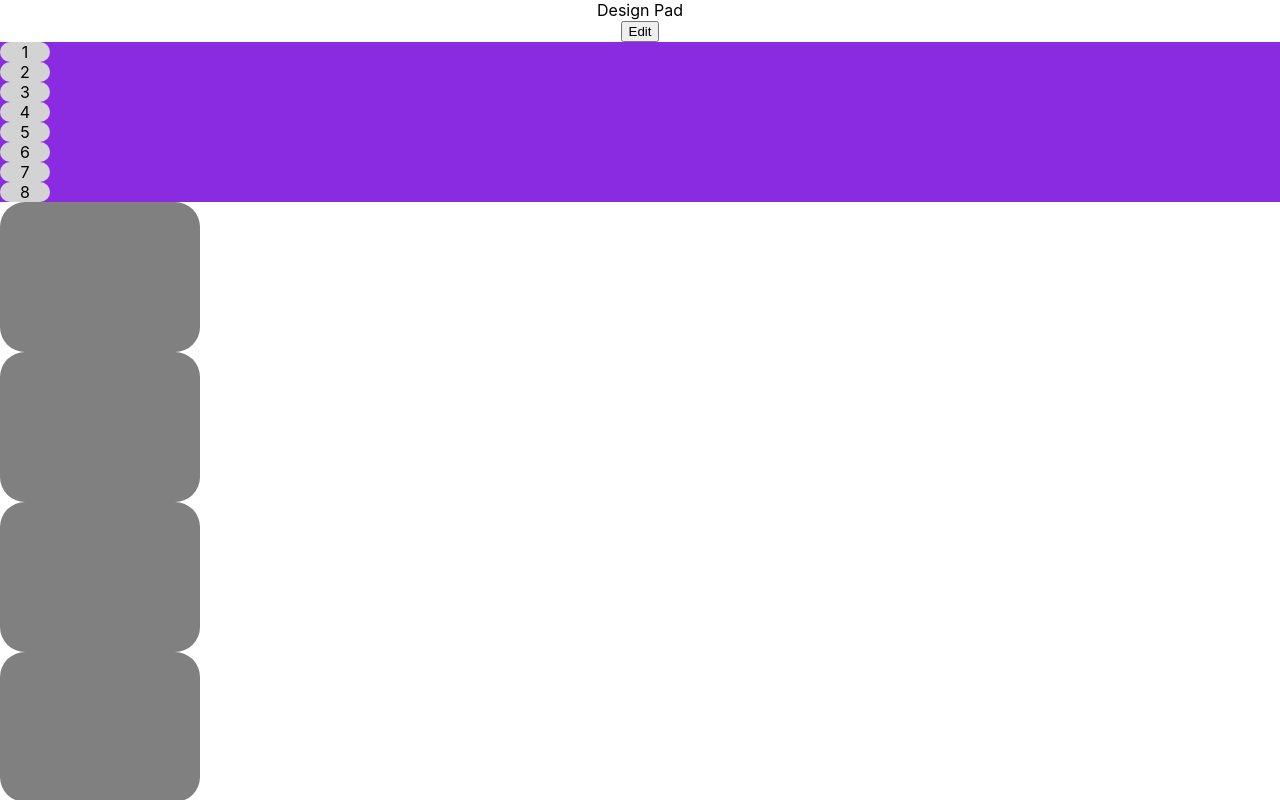
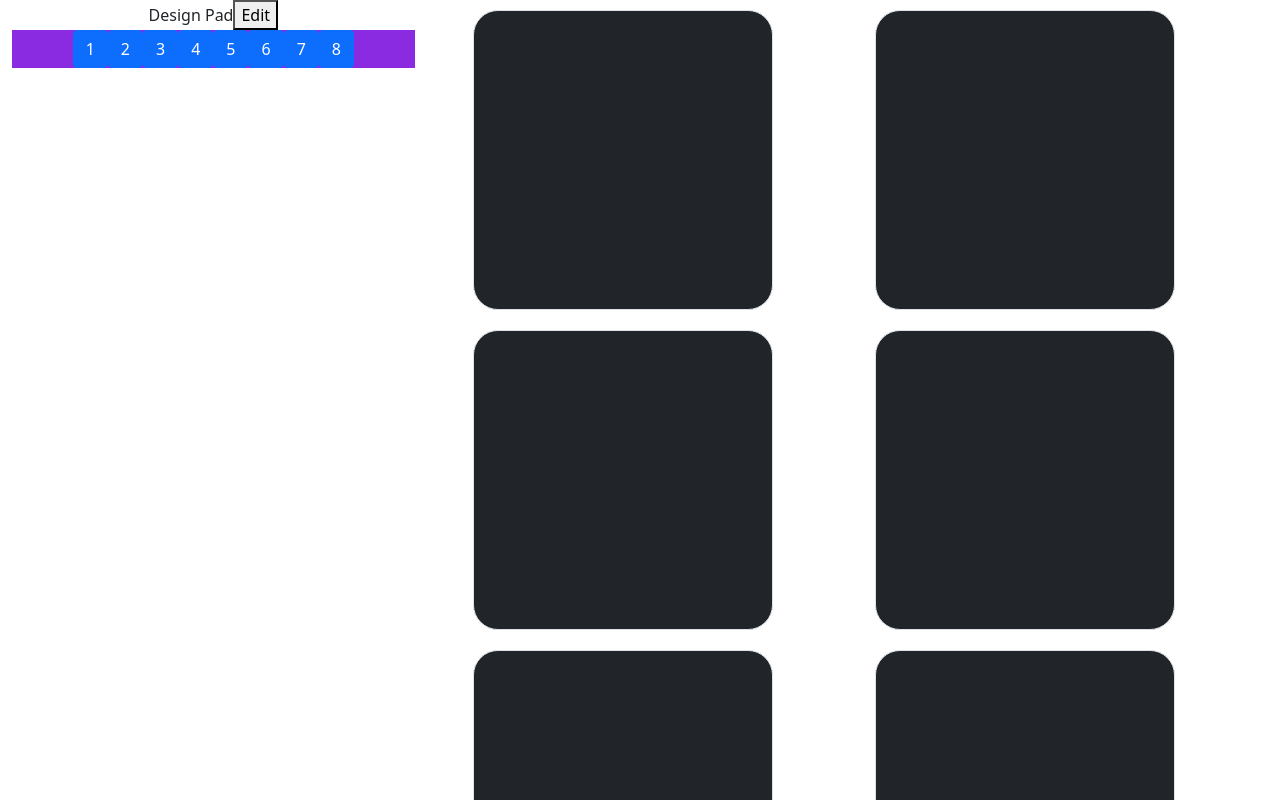
Before and after one commit to 464squad/design-pad, a React (Create React App) app: page / in a window 1280 px wide. Shown: the top 800 px of the page. Built offline with nearby package versions, Linux system fonts and the light colour scheme.

Commit message:
organized components into divs

```diff
--- a/package.json
+++ b/package.json
@@ -6,7 +6,9 @@
     "@testing-library/jest-dom": "^5.14.1",
     "@testing-library/react": "^9.3.2",
     "@testing-library/user-event": "^7.1.2",
+    "bootstrap": "^5.1.3",
     "react": "^16.13.1",
+    "react-bootstrap": "^2.0.1",
     "react-dom": "^16.13.1",
     "react-scripts": "^4.0.3"
   },
--- a/src/App.js
+++ b/src/App.js
@@ -1,6 +1,7 @@
 import React from 'react';
 import logo from './logo.svg';
 import './App.css';
+import 'bootstrap/dist/css/bootstrap.min.css';
 import DesignContainer from './Componets/DesignContainer';
 
 function App() {
--- a/src/Componets/DesignBoard.js
+++ b/src/Componets/DesignBoard.js
@@ -3,11 +3,41 @@ import DesignPad from './DesignPad'
 export class DesignBoard extends Component {
     render() {
         return (
-            <div>
-                <DesignPad></DesignPad>
-                <DesignPad></DesignPad>
-                <DesignPad></DesignPad>
-                <DesignPad></DesignPad>
+            <div className="container col-12">
+                <div className="row justify-content-evenly">
+                    <div className="col-6 align-self-center">
+                        <DesignPad/>
+                    </div>
+                    <div className="col-6 align-self-center">
+                        <DesignPad/>
+                    </div>
+                </div>
+                <div className="row justify-content-evenly">
+                    <div className="col-6">
+                        <DesignPad/>
+                    </div>
+                    <div className="col-6">
+                        <DesignPad/>
+                    </div>
+                </div>
+                <div className="row justify-content-evenly">
+                    <div className="col-6">
+
+                    <DesignPad/>
+                    </div>
+                    <div className="col-6">
+                        <DesignPad/>
+                    </div>
+                </div>
+                <div className="row justify-content-evenly">
+                    <div className="col-6">
+
+                    <DesignPad/>
+                    </div>
+                    <div className="col-6">
+                        <DesignPad/>
+                    </div>
+                </div>
             </div>
         )
     }
--- a/src/Componets/DesignContainer.js
+++ b/src/Componets/DesignContainer.js
@@ -16,17 +16,17 @@ export class DesignContainer extends Component {
 
     render() {
         return (
-            <div>
-                <div>
-                Design Pad
+            <div className="container-fluid">
+                <div className="row">
+                    <div className="col-4">
+                        <span>Design Pad</span>
+                        <button onClick={this.onEdit}>Edit</button>
+                        <PadInput/>
+                    </div>
+                    <div className="col-8">
+                        <DesignBoard/>
+                    </div>
                 </div>
-                <button onClick={this.onEdit}>Edit</button>
-                <PadInput>
-
-                </PadInput>
-                <DesignBoard>
-
-                </DesignBoard>
             </div>
         )
     }
--- a/src/Componets/DesignPad.js
+++ b/src/Componets/DesignPad.js
@@ -12,8 +12,9 @@ export class DesignPad extends Component {
 
     render() {
         return (
-            <div style={{height:"150px",
-            width:' 200px',
+            <div className="p-3 border bg-dark"
+            style={{ height: '300px', width: '300px',
+            margin: '10px',
             borderRadius: "25px",
             backgroundColor:this.state.color}}>
 
--- a/src/Componets/PadInput.js
+++ b/src/Componets/PadInput.js
@@ -1,4 +1,6 @@
 import React, { Component } from 'react'
+import { Button } from 'react-bootstrap';
+
 
 export class PadInput extends Component {
 
@@ -6,19 +8,17 @@ export class PadInput extends Component {
      borderRadius:'15px',
      backgroundColor:'lightgray',}
 
-
-
     render() {
         return (
-            <div style={{backgroundColor:'blueviolet'}}>
-               <div style={this.uiStyle} draggable='true'>1</div>
-               <div style={this.uiStyle} draggable='true'>2</div>
-               <div style={this.uiStyle} draggable='true'>3</div>
-               <div style={this.uiStyle} draggable='true'>4</div>
-               <div style={this.uiStyle} draggable='true'>5</div>
-               <div style={this.uiStyle} draggable='true'>6</div>
-               <div style={this.uiStyle} draggable='true'>7</div>
-               <div style={this.uiStyle} draggable='true'>8</div>
+            <div className="col-12" style={{backgroundColor:'blueviolet'}}>
+               <Button draggable='true'> 1 </Button>
+               <Button draggable='true'> 2 </Button>
+               <Button draggable='true'> 3 </Button>
+               <Button draggable='true'> 4 </Button>
+               <Button draggable='true'> 5 </Button>
+               <Button draggable='true'> 6 </Button>
+               <Button draggable='true'> 7 </Button>
+               <Button draggable='true'> 8 </Button>
             </div>
         )
     }
```
Also changed, not shown: 2 other files (tests, documents, lock files or other folders).
